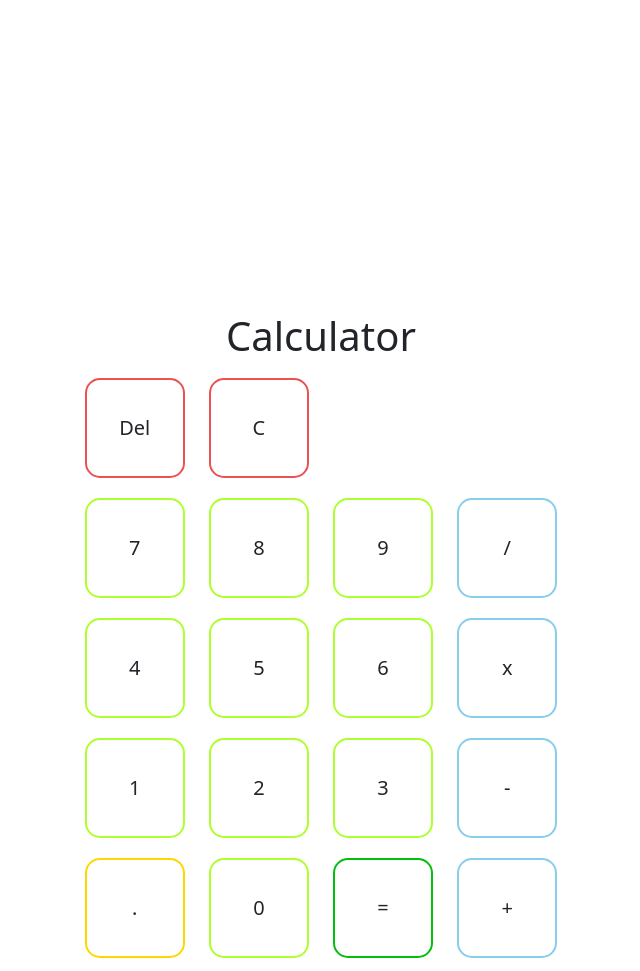
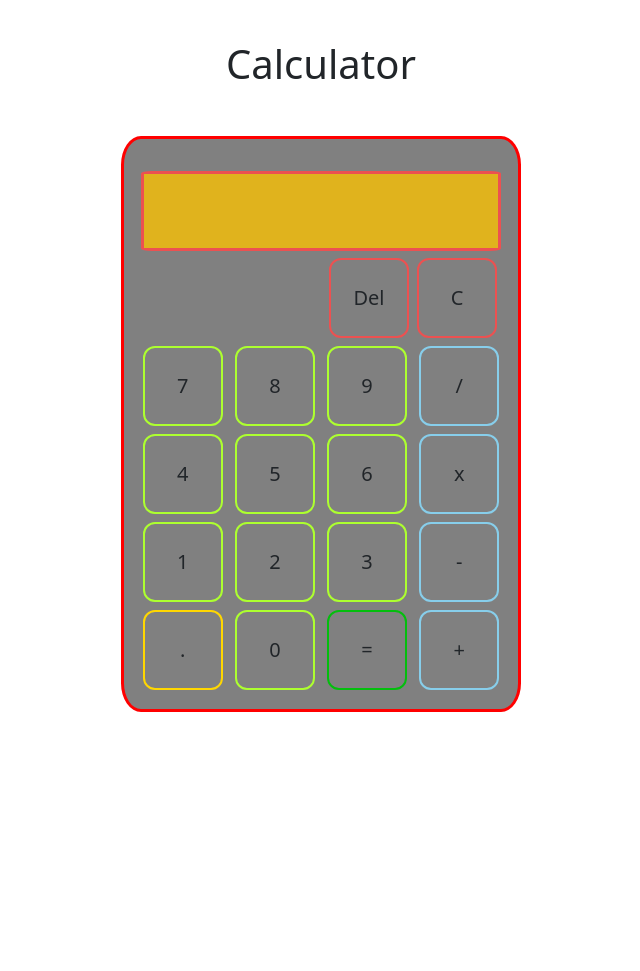
Before and after one commit to mati-b/calculator-TOP, a plain HTML site: page index.html in a window 1280 px wide. Shown: the whole page, without its empty margins (319-959 px from the left). After the commit the page ends 800 px from the top, so only its background shows below. Drawn offline with nearby package versions, Linux system fonts and the light colour scheme.

Commit message:
modificacion aspecto y agregado de primeros pasos de js

```diff
--- a/index.html
+++ b/index.html
@@ -10,11 +10,19 @@
 </head>
 <body>
     <h1>Calculator</h1>
+    <div class="form">
+
         <div class="calculator">
             <div class="first-row">
-            <div class="screen"></div>
-            <button class="btn delete">Del</button>
-            <button class="btn clear">C</button>
+                <div id="screen">
+                    <div class="previous"></div>
+                    <div class="current"></div>
+                </div>
+                <div class="buttons">
+                    <button id="delete-btn" class="btn">Del</button>
+                    <button id="clear-btn" class="btn">C</button>
+                </div>
+
             </div>
             <div class="other-rows">
                 <button class="btn number">7</button>
@@ -49,5 +57,7 @@
 
             </div>
         </main>
+    </div>
+
 </body>
 </html>
--- a/script.js
+++ b/script.js
@@ -0,0 +1,12 @@
+document.addEventListener('DOMContentLoaded', function () {
+    let clear = document.querySelector('#clear-btn');
+    let del = document.querySelector('#delete');
+    let decimal = document.querySelector('.decimal');
+
+    let numbers = document.querySelector('.number');
+    let operators = document.querySelector('.operator');
+
+    let previousScreen = document.querySelector('.previous');
+    let currentScreen = document.querySelector('.previous');
+
+})
--- a/style.css
+++ b/style.css
@@ -3,14 +3,36 @@ body {
     justify-content: center;
     align-items: center;
     flex-direction: column;
-    width: 100vw;
-    height: 100vw;
+}
+
+h1 {
+    padding: 1em;
+}
+
+.form {
+    display: block;
+    justify-content: center;
+    align-items: center;
+    width: 25em;
+    height: 36em;
+    border: 0.2em solid red;
+    border-radius: 5%;
+    background-color: gray;
+}
+
+.calculator {
+    margin-top: 2em;
+    margin-bottom: 2em;
+    display: flex;
+    justify-content: center;
+    align-items: center;
+    flex-direction: column;
 }
 
 .btn {
-    height: 5em;
-    width: 5em;
-    margin: 0.5em;
+    height: 4em;
+    width: 4em;
+    margin: 0.2em;
     font-size: 1.25em;
 }
 
@@ -48,14 +70,50 @@ body {
     background-color: #03be0d;
 }
 
-.delete,
-.clear {
+.buttons {
+    display: flex;
+    justify-content: flex-end;
+    align-content: flex-end;
+
+}
+
+#clear-btn {
     border: 0.1em solid #ec5151;
     border-radius: 15%;
 }
-.clear:hover {
+
+#delete-btn {
+    border: 0.1em solid #ec5151;
+    border-radius: 15%;
+}
+
+#clear-btn:hover {
     background-color: #ec5151;
 }
-.delete:hover {
+
+#delete-btn:hover {
     background-color: #ec5151;
 }
+
+.first-row {
+    justify-content: center;
+    align-content: center;
+    text-align: end;
+}
+
+#screen {
+    width: 22.5em;
+    border: 0.2em solid #ec5151;
+    border-radius: 3%;
+    height: 5em;
+    margin-bottom: 0.2em;
+    background-color: rgb(224, 179, 29);
+}
+
+.previous {
+    font-size: 1em;
+}
+
+.current {
+    font-size: 2.5em;
+}
```
Lines whose indentation alone changed are shown as unchanged.
